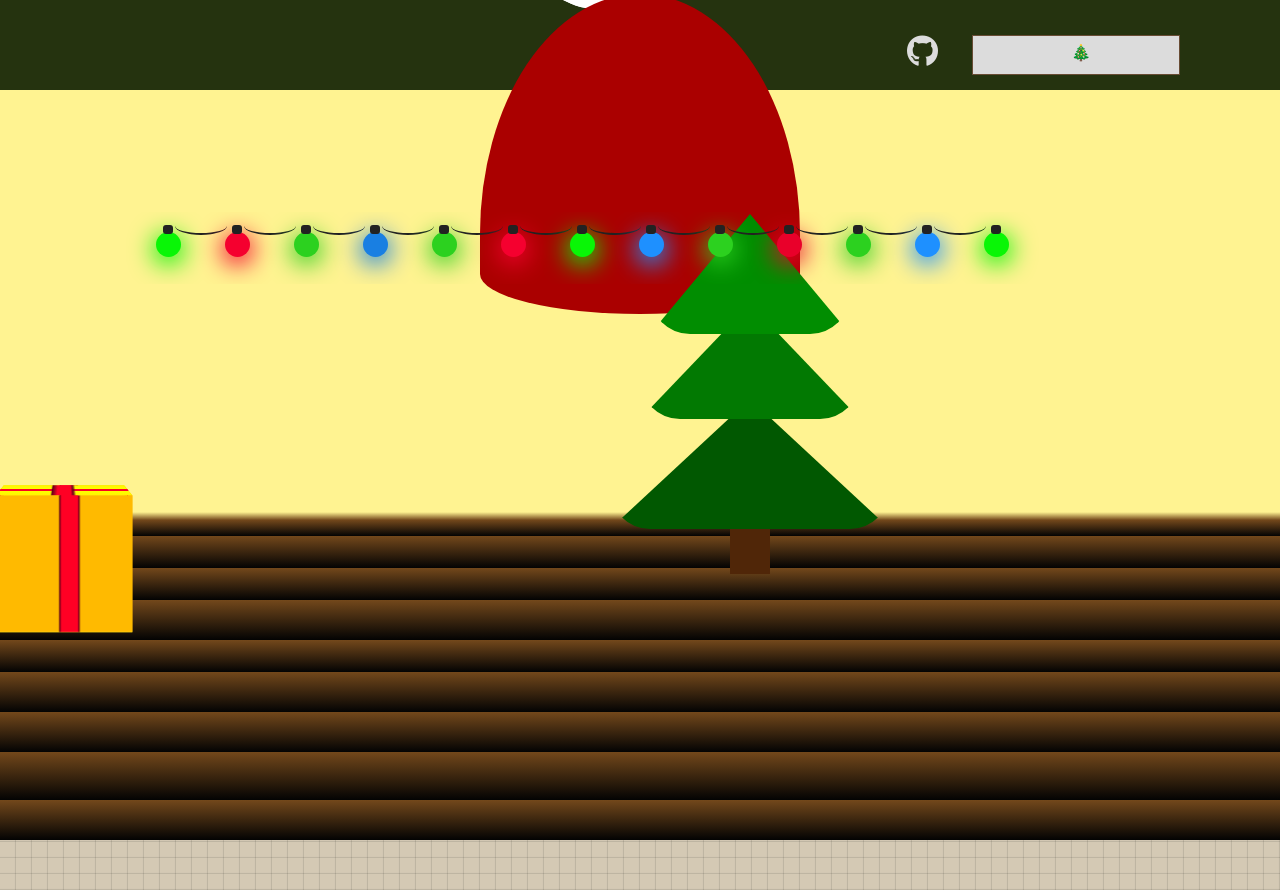
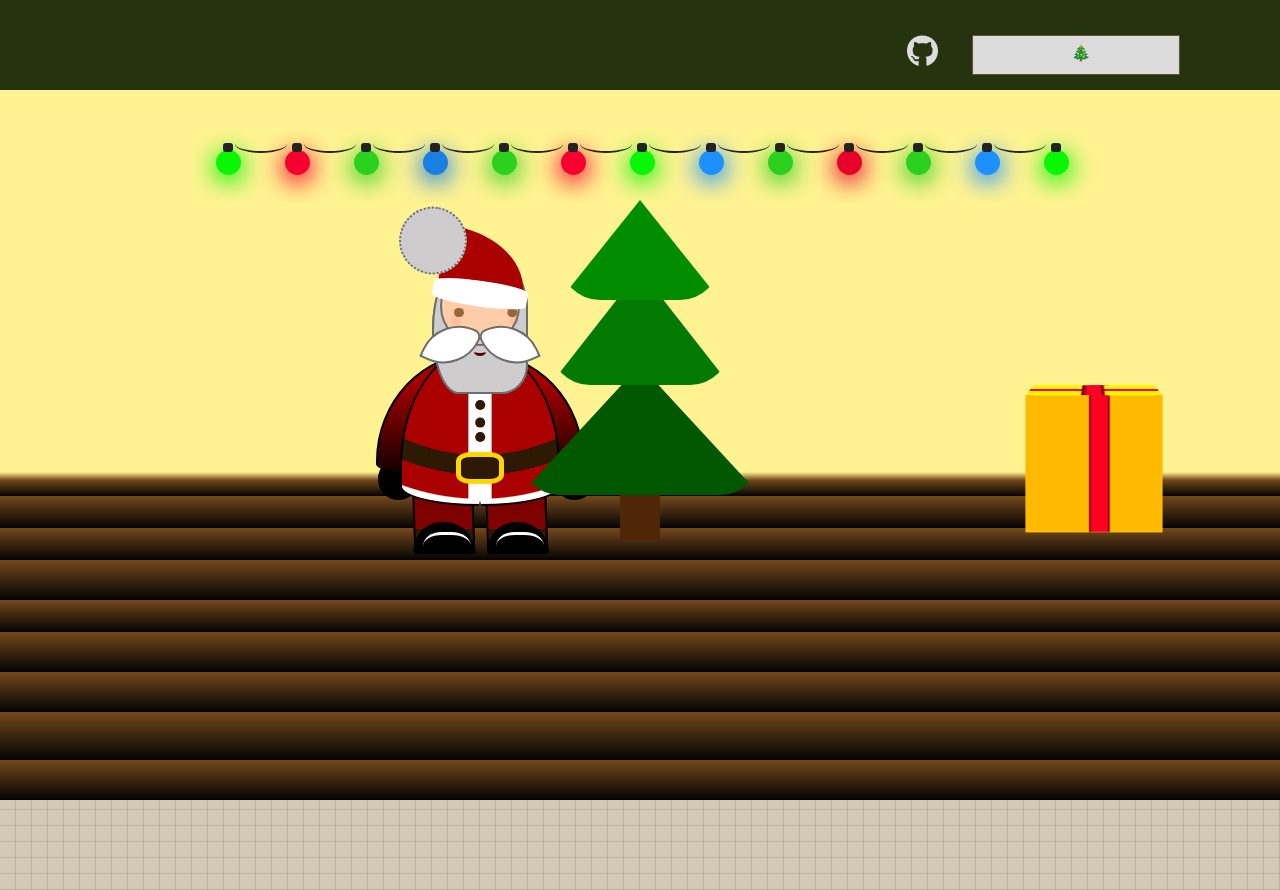
Before and after one commit to White2000rabbit/happyChristmas, a plain HTML site: page index.html in a window 1280 px wide. Drawn offline with Linux system fonts and the light colour scheme; a web font is replaced by a local one.

Commit message:
feat: santa

```diff
--- a/#source/index-style.scss
+++ b/#source/index-style.scss
@@ -18,16 +18,7 @@
     transform: translateY(40%);
   }
 }
-@keyframes toRight{
-  0% {
-    transform: translateX(-150%);
-  }
-  100% {
-    transform: translateX(-18%);
-    width: 1700px;
-    height: 100%;
-  }
-}
+
 
 
 @keyframes isVisible {
@@ -119,15 +110,15 @@
   padding:0;
 
   &__item {
-    top:40px;
-    left: 250px;
+    top:0px;
+    left: 0px;
     opacity:0;
     position: fixed;
 
     &:nth-child(1) //gift
     {
       z-index: 100;
-      animation: gift-jump 1s 1s ease-in-out forwards;
+      animation: gift-jump 2s 6s ease-in-out forwards;
 
       @keyframes gift-jump {
         0% {
@@ -146,35 +137,35 @@
     &:nth-child(2) //santa
     {
       z-index: 90;
-      animation: start 2s 2s ease-in-out forwards;
+      animation: start 2s 1s ease-in-out forwards;
     }
     &:nth-child(3) //background
     {
-      z-index: 1;
-      animation: toRight 2s 2s ease-in-out forwards;
+      z-index: 0;
+      animation: toRight 2s 1s ease-in-out forwards;
     }
     &:nth-child(4) //tree
     {
       z-index: 100;
-      animation: toBottom 2s 3s ease-in-out forwards;
+      animation: toBottom 2s 1s ease-in-out forwards;
     }
     &:nth-child(5) //tree-light
     {
       z-index: 110;
-      animation: toBottom 2s 5s ease-in-out forwards;
+      animation: toBottom 2s 1s ease-in-out forwards;
     }
     &:nth-child(6) //light-wall
     {
       z-index: 110;
-      animation: toBottom 1s 6s ease-in-out forwards;
+      animation: toBottom 1s 1s ease-in-out forwards;
     }
   }
 }
 
 .gift {
   position: absolute;
-  top: 400px;
-  left: 0px;
+  top: 300px;
+  right: 7.6em;
   perspective: 1000px;
   perspective-origin: center -5em;
   z-index:500;
@@ -186,11 +177,16 @@
   height: 8em;
   }
 
-.gift__container {
+&__container {
   transform-style: preserve-3d;
   animation: rotate 10s infinite linear;
   position: relative;
   }
+--red:rgba(255,0,36,1);
+--dark-red:rgba(97,0,23,1);
+--yellow: rgb(255,186,0);
+--yellow-light:rgb(255,244,0);
+--lemon: rgb(254,254,34);
 
 .box__side {
   position: absolute;
@@ -200,27 +196,27 @@
 
 .box__back {
   transform: translateZ(-4em);
-  background: linear-gradient(90deg,$box-3 0%, $box-3 38%, rgba(97,0,23,1) 39%, rgba(255,0,36,1) 40%, rgba(255,0,36,1) 52%, rgba(97,0,23,1) 53%, $box-3 54%, $box-3 100%);;
+  background: linear-gradient(90deg,var(--yellow) 0%, var(--yellow) 38%, var(--dark-red) 39%, var(--red) 40%, var(--red) 52%, var(--dark-red) 53%, var(--yellow) 54%, var(--yellow) 100%);;
 
   }
 
 .box__left {
   transform: translateX(-4em) rotateY(90deg);
-  background: linear-gradient(90deg,$box-3 0%, $box-3 38%, rgba(97,0,23,1) 39%, rgba(255,0,36,1) 40%, rgba(255,0,36,1) 52%, rgba(97,0,23,1) 53%, $box-3 54%, $box-3 100%);;
+  background: linear-gradient(90deg, var(--yellow) 0%, var(--yellow) 38%, var(--dark-red) 39%, var(--red) 40%, var(--red) 52%, var(--dark-red) 53%, var(--yellow) 54%, var(--yellow) 100%);;
 
   }
 
 .box__right {
   transform: translateX(4em) rotateY(90deg);
-  background: linear-gradient(90deg,$box-3 0%, $box-3 38%, rgba(97,0,23,1) 39%, rgba(255,0,36,1) 40%, rgba(255,0,36,1) 52%, rgba(97,0,23,1) 53%, $box-3 54%, $box-3 100%);;
+  background: linear-gradient(90deg, var(--yellow) 0%, var(--yellow) 38%, var(--dark-red) 39%, var(--red) 40%, var(--red) 52%, var(--dark-red) 53%, var(--yellow) 54%, var(--yellow) 100%);;
   }
 
 .box__top {
   transform: translateY(-4em) rotateX(90deg);
-  background-color: rgb(255,244,0);
+  background-color: var(--yellow-light);
   background:
-    linear-gradient(90deg, rgba(255,244,0,0) 0%, rgba(254,254,0,0) 41%, rgba(97,0,23,1) 43%, rgba(255,0,36,1) 45%, rgba(255,0,36,1) 55%, rgba(97,0,23,1) 59%, rgba(254,254,0,0) 60%, rgba(255,244,0,0) 100%),
-    linear-gradient(180deg, rgba(255,244,0,1) 0%, rgba(254,255,0,1) 40%, rgba(97,0,23,1) 43%, rgba(255,0,36,1) 45%, rgba(255,0,36,1) 55%, rgba(97,0,23,1) 59%, rgba(254,254,0,1) 60%, rgba(255,244,0,1) 100%);
+    linear-gradient(90deg, rgba(255,244,0,0) 0%, rgba(254,254,0,0) 41%, var(--dark-red) 43%, var(--red) 45%, var(--red) 55%, var(--dark-red) 59%, rgba(254,254,0,0) 60%, rgba(255,244,0,0) 100%),
+    linear-gradient(180deg, var(--yellow-light) 0%, var(--yellow-light) 40%, var(--dark-red) 43%, var(--red) 45%,var(--red) 55%, var(--dark-red) 59%, var(--yellow-light) 60%, var(--yellow-light) 100%);
   }
 .box__bottom {
   transform: translateY(4em) rotateX(90deg);
@@ -228,53 +224,31 @@
   }
 .box__front {
   transform: translateZ(4em);
-  background: $color-3;
-  background: linear-gradient(90deg, $color-3 0%, $color-3 38%, rgba(97,0,23,1) 39%, rgba(255,0,36,1) 40%, rgba(255,0,36,1) 52%, rgba(97,0,23,1) 53%, $color-3 54%, rgba(255,244,0,1) 100%);
+  background: var(--lemon);
+  background: linear-gradient(90deg, var(--lemon) 0%, var(--lemon) 38%, var(--dark-red) 39%, var(--red) 40%, var(--red) 52%, var(--dark-red) 53%, var(--lemon) 54%, var(--lemon) 100%);
 }
 @keyframes rotate {
   100% {
     transform: rotateY(360deg);
   }
 }
-
-  @keyframes rotate {
-    100% {
-      transform: rotateY(360deg);
-    }
-  }
-&::before {
-position: absolute;
-content: 'Кликни сюда:)';
-font-size:18px;
-top: 50;
-left: -50px;
-width: 20px;
-height: 2px;
-opacity: 0;
-animation: isVisible 2s 1s ease-in-out;
 }
-}
-.gift span {
-display: block;
-font-size:100px;
-}
-.gift__link:hover {
-transform: scale(3) rotate(360deg);
-}
-
 
 .santa {
   --skin: #fca;
   --eyes: #630a;
   --cheeks: #f001;
-  --beard: #eee;
+  --beard: rgb(206, 204, 204);
   --mustache: #fff;
   --suit: #a00;
-  width: 80vmin;
-  height: 80vmin;
+  --belt: #2e1905;
+  --belt-buckle: gold;
+
+  width: 20em;
+  height: 20em;
   position: absolute;
-  top: 50%;
-  left: 50%;
+  top: 19em;
+  left: 30em;
   transform: translate(-50%, -50%);
 
   &__head {
@@ -286,53 +260,85 @@ transform: scale(3) rotate(360deg);
     height: 25%;
     transform: translate(-50%, 0);
     background: var(--skin);
+    z-index: 300;
+    border: 2px solid rgb(109, 109, 109);
   }
   &__eyes {
     position: absolute;
     top: 23%;
-    left: 45%;
-    width: 2%;
-    height: 2%;
+    left: 42%;
+    width: 3%;
+    height: 3%;
     background: var(--eyes);
     border-radius: 50%;
     box-shadow: 6.66vmin 0 var(--eyes);
+    z-index:301;
   }
   &__cheeks {
     position: absolute;
     top: 25.5%;
-    left: 43%;
-    width: 5%;
+    left: 41%;
+    width: 3%;
     height: 3%;
     background: var(--cheeks);
     border-radius: 50%;
     box-shadow: 7.25vmin 0 var(--cheeks);
+    z-index:301;
   }
   &__mustache {
     position: absolute;
     top: 31%;
     left: 51%;
-    width: 10%;
-    height: 10%;
+    width: 15%;
+    height: 15%;
     background: var(--mustache);
     border-radius: 100% 20% 100% 0;
     transform-origin: top right;
     transform: translate(-100%, 0) rotate(25deg);
+    z-index: 301;
+
+    border: 2px solid rgb(109, 109, 109);
   }
-  &__mustache + .mustache {
+  &__mustache + &__mustache {
     left: 49%;
     border-radius: 20% 100% 0 100%;
     transform-origin: top left;
     transform: rotate(-25deg);
+
+  }
+  &__beard {
+    position: absolute;
+    top: 10%;
+    left: 50%;
+    width: 30%;
+    height: 40%;
+    background: var(--beard);
+    transform: translate(-50%, 0);
+    border-radius: 100% /180% 120% 80% 180%;
+    z-index:299;
+    border: 2px solid rgb(109, 109, 109);
+  }
+  &__mouth {
+    position: absolute;
+    top: 35%;
+    left: 48%;
+    width: 4%;
+    height: 3%;
+    border-bottom: 3px solid rgb(85, 2, 2);
+    border-radius:45%;
+    z-index: 301;
   }
   &__hat {
     position: absolute;
-    width: 23%;
+    width: 27%;
     height: 20%;
     background: var(--suit);
-    border-radius: 100% 20% 0 0;
-    top: -2%;
+    border-radius: 0% 180% 20% 20%;
+    top: -3%;
     left: 50%;
-    transform: translate(-50%, 0) rotate(1deg);
+    transform: translate(-50%, 0) rotate(10deg);
+    transform-origin: bottom left;
+    z-index: 301;
   }
   &__hat::before {
     content: "";
@@ -345,17 +351,19 @@ transform: scale(3) rotate(360deg);
     border-radius: 100% / 50%;
     box-shadow: inset 0 4vmin var(--mustache);
     transform: rotate(-2deg);
+
   }
   &__hat::after {
     content: "";
     display: block;
     position: absolute;
-    right: -5vmin;
-    top: -15%;
+    right: 4em;
+    top: -1em;
     width: 8vmin;
     height: 8vmin;
     border-radius: 50%;
     background: var(--beard);
+    border: 2px dotted rgb(109, 109, 109);
   }
   &__body {
     position: absolute;
@@ -367,15 +375,108 @@ transform: scale(3) rotate(360deg);
     border-radius: 100% / 150% 150% 25% 25%;
     transform: translate(-50%, 0);
     background-image:
-      radial-gradient(circle at 50% -50%, transparent 75%, var(--belt) 0 83%, transparent 0),
-      linear-gradient(to right, transparent 42%, white 43% 57%, transparent 58%)
+    radial-gradient(circle at 50% -50%, transparent 75%, var(--belt) 0 83%, transparent 0 92.5%, white 93%),
+    linear-gradient(to right, transparent 42%, white 43% 57%, transparent 58%);
+    clip-path: polygon(0% 0%, 100% 0%, 100% 100%, 51% 100%, 50% 96%, 49% 100%, 0% 100%);
+    z-index:298;
+    border: 2px solid black;
+  }
+  &__buttons {
+    position: absolute;
+    top: 52%;
+    left: 50%;
+    transform: translate(-50%, 0);
+    width: 3%;
+    height: 3%;
+    border-radius: 50%;
+    background: var(--belt);
+    color: var(--belt);
+    box-shadow: 0 1.1em, 0 2em;
+    z-index: 600;
+  }
+  &__belt {
+    position: absolute;
+    top: 73%;
+    left: 50%;
+    transform: translate(-50%, -50%);
+    width: 15%;
+    height: 10%;
+    border-radius: 30%;
+    box-shadow: inset 10px 0 0 2.6vmin var(--belt);
+    z-index: 601;
+    border: 5px solid gold;
+  }
+
+  &__arms {
+    position: absolute;
+    top: 37%;
+    left: 50%;
+    transform: translate(-50%, 0);
+    width: 65%;
+    height: 40%;
+    background: var(--suit);
+    border-radius: 100% / 170% 170% 25% 25%;
+    background-image: linear-gradient(transparent 20%, rgba(0, 0, 0, 0.925));
+    border: 2px solid black;
+  }
+  &__hands {
+    position: absolute;
+    top: 70%;
+    left: 18%;
+    width: 13%;
+    height: 13%;
+    background: black;
+    box-shadow: 11em 0 black;
+    border-radius: 50%;
+  }
+  &__leg {
+    position: absolute;
+    top: 75%;
+    left: 29%;
+    width: 19%;
+    height: 25%;
+    background: rgb(131, 1, 1);
+    transform: skew(2deg);
+    background-image: linear-gradient(#0002, transparent 70%, var(--belt) 0);
+    border: 2px solid black;
+  }
+
+  &__leg + &__leg {
+    left: 52%;
+  }
+
+  &__leg::after {
+    content: "";
+    display: block;
+    position: absolute;
+    bottom: 0;
+    left: -6%;
+    width: 110%;
+    height: 40%;
+    background: black;
+    border-radius: 5em 5em 0 0;
+  }
+  &__leg::before {
+    content: "";
+    display: block;
+    position: absolute;
+    top: 3.5em;
+    left: 12%;
+    width: 3em;
+    height: 2em;
+    border-radius: 40%;
+    border-top: 3px solid white;
+    z-index: 301;
+  }
+  &__leg + &__leg::after {
+    left: -4%;
   }
 }
 .tree {
-  width: 300px;
+  width: 30em;
   transform: translateY(-250%);
-  top: 70px;
-  left: 600px;
+  top: 4em;
+  left: 25em;
 
   &__leaves,
   &__trunk {
@@ -385,18 +486,18 @@ transform: scale(3) rotate(360deg);
     position: relative;
     width: 0;
     height: 0;
-    border-left: 100px solid transparent;
-    border-right: 100px solid transparent;
-    border-bottom: 120px solid rgb(1, 141, 1);
+    border-left: 80px solid transparent;
+    border-right: 80px solid transparent;
+    border-bottom: 100px solid rgb(1, 141, 1);
     border-radius:40px;
     z-index:22;
 }
   &__leaves:nth-child(2) {
     position: relative;
     margin-top: -30px;
-    border-left-width: 110px;
-    border-right-width: 110px;
-    border-bottom-width: 140px;
+    border-left-width: 90px;
+    border-right-width: 90px;
+    border-bottom-width: 120px;
     border-bottom: 115px solid rgb(2, 121, 2);
     z-index: 21;
 }
@@ -404,9 +505,9 @@ transform: scale(3) rotate(360deg);
   &__leaves:nth-child(3) {
     position: relative;
     margin-top: -20px;
-    border-left-width: 140px;
-    border-right-width: 140px;
-    border-bottom-width: 180px;
+    border-left-width: 120px;
+    border-right-width: 120px;
+    border-bottom-width: 160px;
     border-bottom: 130px solid rgb(1, 88, 1);
     z-index: 19;
 }
@@ -417,16 +518,28 @@ transform: scale(3) rotate(360deg);
   }
 }
 .background {
-  transform: translateX(-150%);
+  transform: translateX(0);
   opacity:1;
-  z-index: 1;
   width: 1500px;
+  height: 100vh;
+  padding: 0;
+  margin:0;
   background: rgb(255,243,145);
   background: linear-gradient(180deg, rgba(255,243,145,1) 0%, rgba(255,243,145,1) 59%, rgba(115,72,27,1) 60%, rgba(3,3,3,1) 62%, rgba(115,72,27,1) 62%, rgba(3,3,3,1) 66%, rgba(115,72,27,1) 66%, rgba(3,3,3,1) 70%, rgba(115,72,27,1) 70%, rgba(3,3,3,1) 75%, rgba(115,72,27,1) 75%, rgba(3,3,3,1) 79%, rgba(115,72,27,1) 79%, rgba(3,3,3,1) 84%, rgba(115,72,27,1) 84%, rgba(3,3,3,1) 89%, rgba(115,72,27,1) 89%, rgba(3,3,3,1) 95%, rgba(115,72,27,1) 95%, rgba(3,3,3,1) 100%, rgba(115,72,27,1) 100%);
+
+  @keyframes toRight{
+    0% {
+      transform: translateX(-150%);
+    }
+    100% {
+      transform: translateX(-10%);
+    }
+  }
 }
 .lightrope-tree {
   transform: translateY(-250%);
-  left: 690px;
+  left: 36em;
+  top: 1.9em;
   opacity:1;
   --red:#800000;
   --blue:rgb(30,144,255);
@@ -496,7 +609,7 @@ transform: scale(3) rotate(360deg);
   &__item:nth-child(5) {
     width: 40px;
     height: 40px;
-    background-color: vat(--dark-blue);
+    background-color: var(--dark-blue);
     top: 70px;
     left: 65px;
   }
@@ -524,11 +637,11 @@ transform: scale(3) rotate(360deg);
 }
 
 .lightrope-wall {
-  transform: translateY(-370%);
-  top: 230px;
-  left: 100px;
+  transform: translateY(-100vh);
+  top: -1em;
+  left: 2em;
   opacity:1;
-  width:80%;
+  width:100%;
   height: 40px;
 
   --dark-blue:rgb( 0,47,85);
--- a/index.html
+++ b/index.html
@@ -37,9 +37,18 @@
             </div>
             <div class='animation__item santa'>
                <div class='santa__container'>
+                  <div class="santa__leg"></div>
+                  <div class="santa__leg"></div>
+                  <div class="santa__hands"></div>
+                  <div class="santa__arms"></div>
+
+                  <div class="santa__buttons"></div>
+                  <div class="santa__belt"></div>
+                  <div class="santa__beard"></div>
                   <div class="santa__head"></div>
                   <div class="santa__eyes"></div>
                   <div class="santa__cheeks"></div>
+                  <div class="santa__mouth"></div>
                   <div class="santa__mustache"></div>
                   <div class="santa__mustache"></div>
                   <div class="santa__hat"></div>
```
Also changed, not shown: css/index-style.css.
